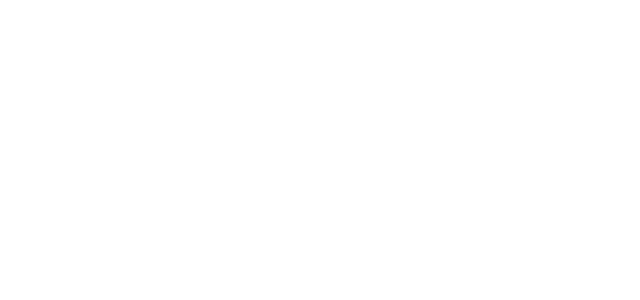
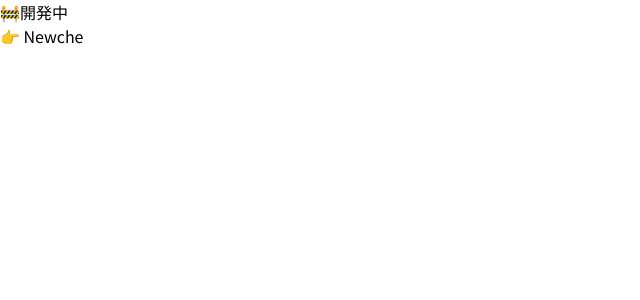
Before and after one commit to aowheel/Newche, a Next.js app: page / in a window 1280 px wide. Before the commit this address had no page. Shown: the top 300 px of the page, without its empty margins (0-640 px from the left). Built offline with nearby package versions, Linux system fonts and the light colour scheme.

Commit message:
Fine tuning

```diff
--- a/src/app/layout.tsx
+++ b/src/app/layout.tsx
@@ -5,6 +5,7 @@ import "@/ui/global.css";
 const notoSansJP = Noto_Sans_JP({ subsets: ["latin"] });
 
 export const metadata: Metadata = {
+  metadataBase: new URL("https://newche.vercel.app"),
   title: "Newche",
   description: "日程調整アプリ"
 };
--- a/src/app/page.tsx
+++ b/src/app/page.tsx
@@ -1,6 +1,8 @@
-import { redirect } from "next/navigation";
+import Link from "next/link";
 
 export default async function Home() {
-  redirect("/entry");
-	return <main></main>;
+	return <main>
+    <p>🚧開発中</p>
+    <Link href="/entry">👉 Newche</Link>
+  </main>;
 }
```
